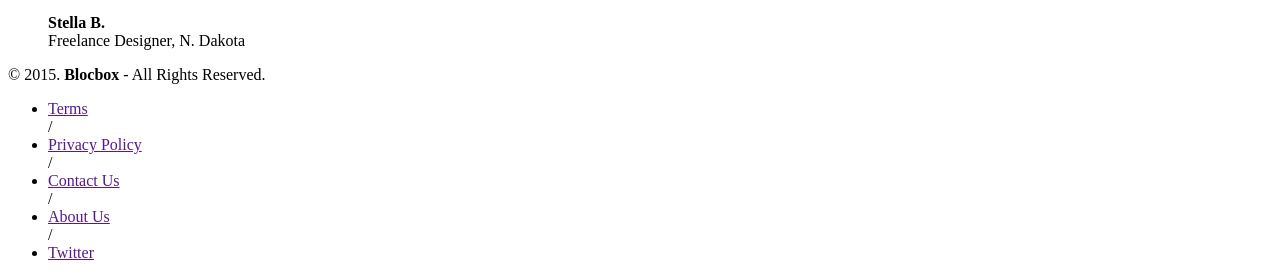
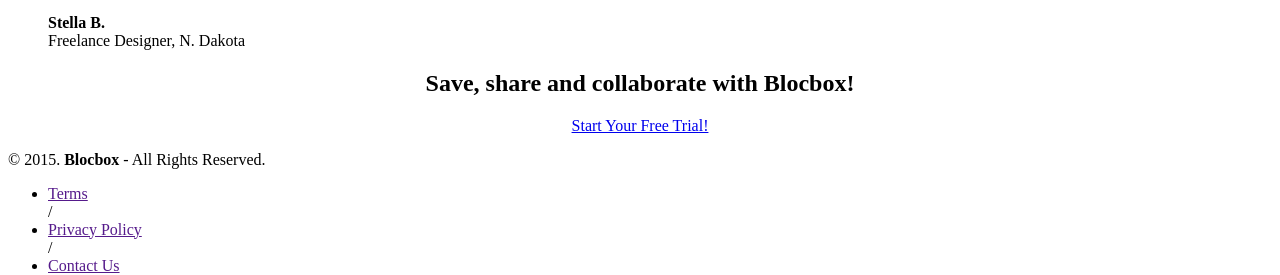
Before and after one commit to bretology/Blocbox, a plain HTML site: page index.html in a window 1280 px wide. Shown: the part 3309-3584 px from the top of the page. Drawn offline with Linux system fonts and the light colour scheme.

Commit message:
Assignment-28-completed

```diff
--- a/index.html
+++ b/index.html
@@ -132,7 +132,17 @@
   </li>
   </ul>
  </section>
+
+  <section class="calltoaction">
+ <div class="container hero">
+ <center>
+     <h1>Save, share and collaborate with Blocbox!</h1>
+     <a href="signup.html" class="btn">Start Your Free Trial!</a>
+</center>
+   </div>
   </main>
+   </section>
+
   <!-- Footer -->
  <footer>
    <div class="container footer-nav-block">
```
